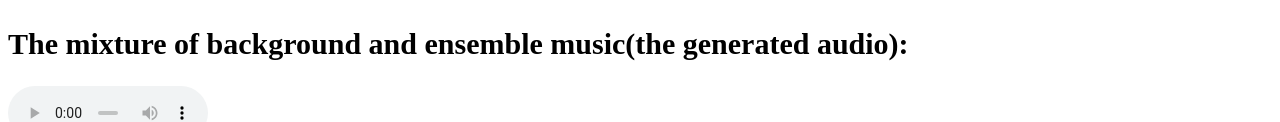
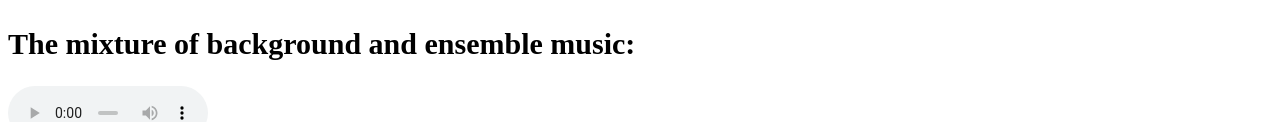
Before and after one commit to guoyingying432/ensemble_piano_sheet, a plain HTML site: page index.html in a window 1280 px wide. Shown: the part 431-553 px from the top of the page. Drawn offline with Linux system fonts and the light colour scheme.

Commit message:
Update index.html

```diff
--- a/index.html
+++ b/index.html
@@ -29,7 +29,7 @@ audio {
     <audio controls><source src="./download_test.wav" type="audio/wav"></audio>
    <h2>The ensemble music(the generated audio):</h2>
     <audio controls><source src="./Euterpe-Music-Composition.wav" type="audio/wav"></audio>
-   <h2>The mixture of background and ensemble music(the generated audio):</h2>
+   <h2>The mixture of background and ensemble music:</h2>
     <audio controls><source src="./audio.wav" type="audio/wav"></audio>
   <h2>The movie with ensemble music(the output):</h2>
     <video src="./demo_with_sound.mov" controls="controls" width="700px" height="400px"></video>
```
